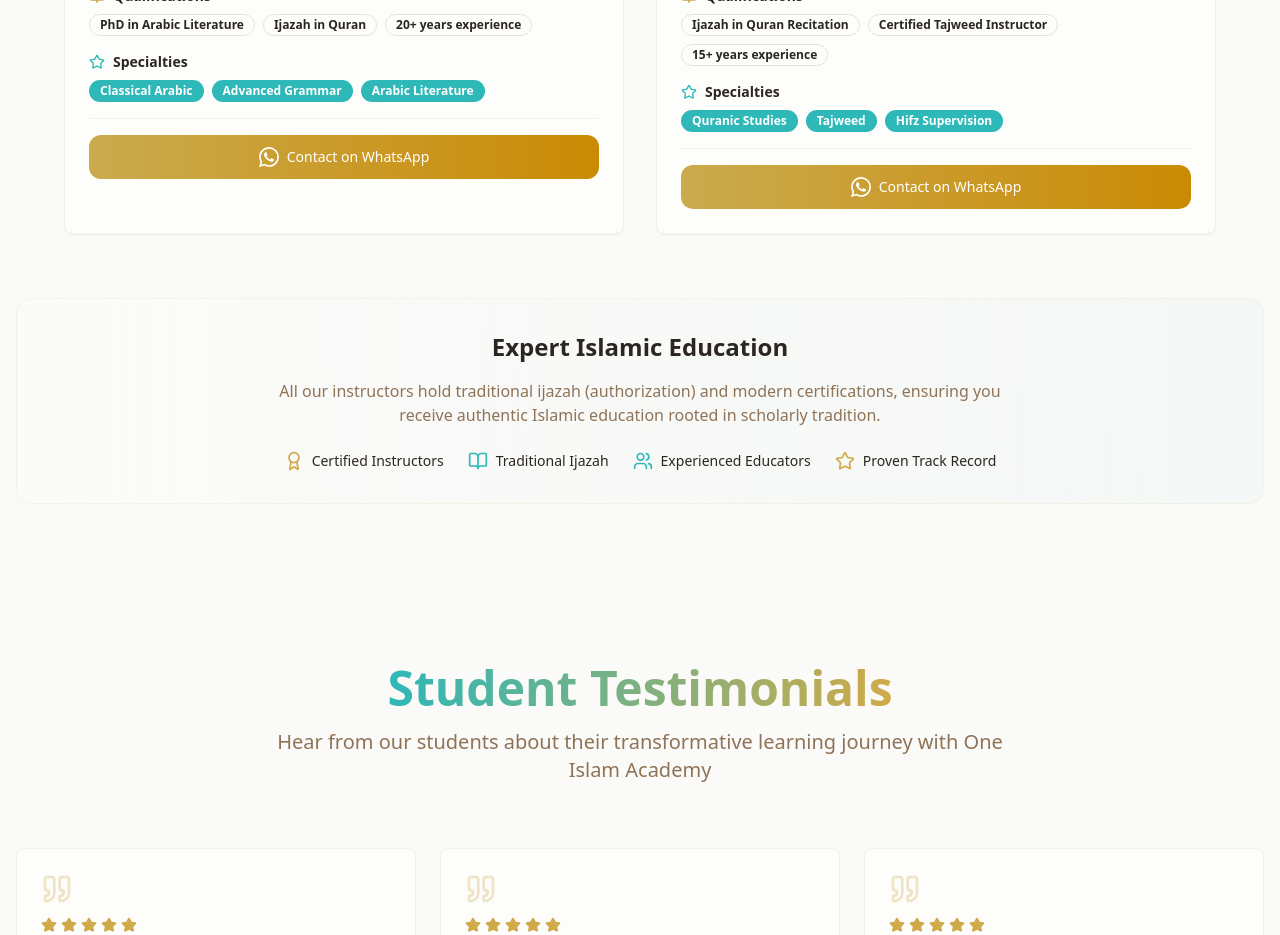
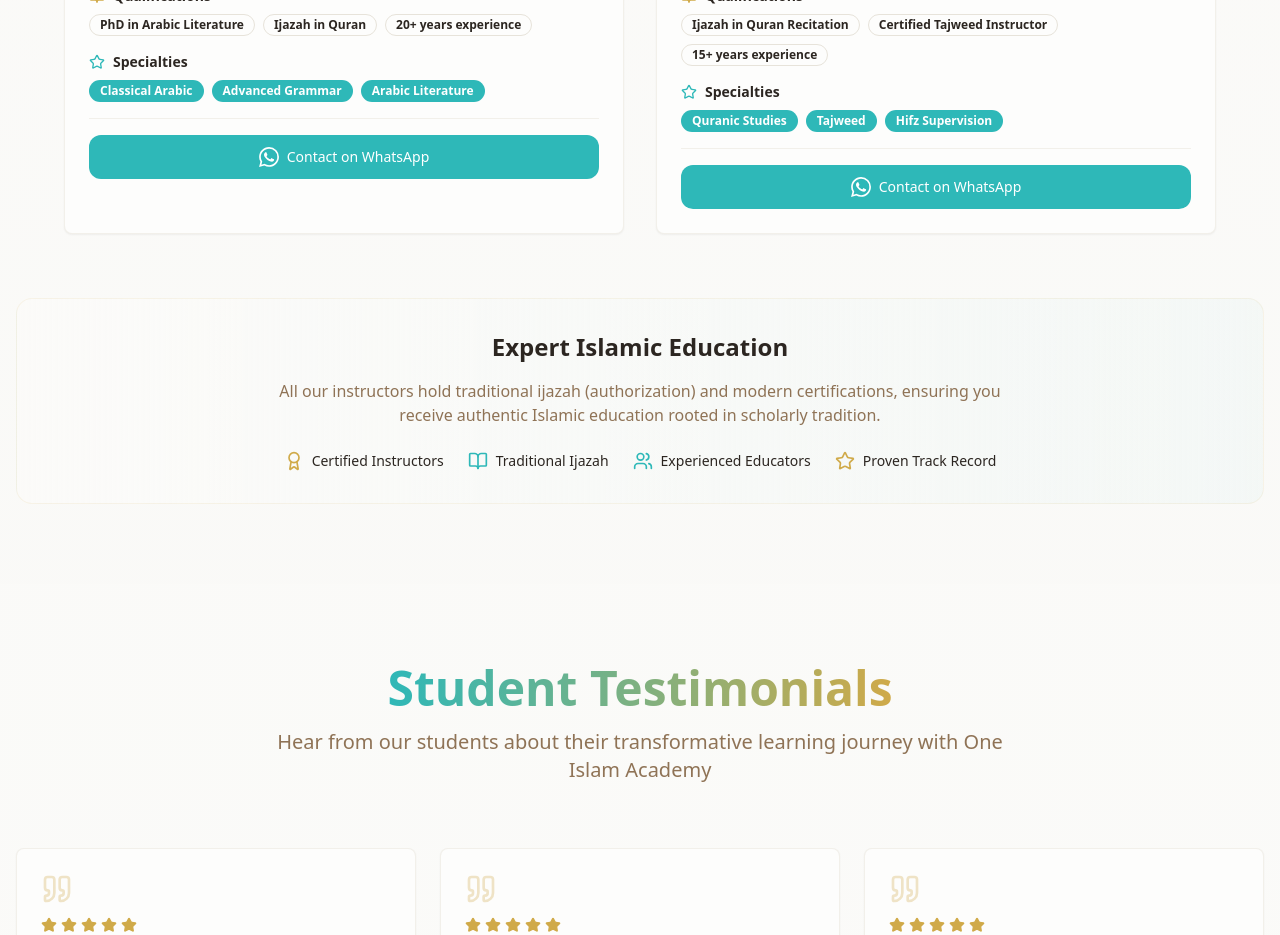
Before and after one commit to Bacteria007/one-islam-academy, a React (Vite) app: page / in a window 1280 px wide. Shown: the part 4620-5555 px from the top of the page. Built offline with nearby package versions, Linux system fonts and the light colour scheme.

Commit message:
whatsapp

```diff
--- a/src/components/Faculty.tsx
+++ b/src/components/Faculty.tsx
@@ -99,7 +99,7 @@ export const Faculty = () => {
                       href={`https://wa.me/${member.whatsapp}`}
                       target="_blank"
                       rel="noopener noreferrer"
-                      className="inline-flex items-center justify-center w-full px-4 py-3 bg-gradient-to-r from-[#CAAB4E] to-yellow-600  text-white font-medium text-sm rounded-xl transition-all duration-300 hover:shadow-lg hover:shadow-yellow-500/25 hover:-translate-y-0.5 group"
+                      className="inline-flex items-center justify-center w-full px-4 py-3   bg-secondary hover:bg-secondary/90  text-white font-medium text-sm rounded-xl transition-all duration-300 hover:shadow-lg  hover:-translate-y-0.5 group"
                     >
                       <svg
                         className="w-5 h-5 mr-2 group-hover:scale-110 transition-transform duration-300"
```
